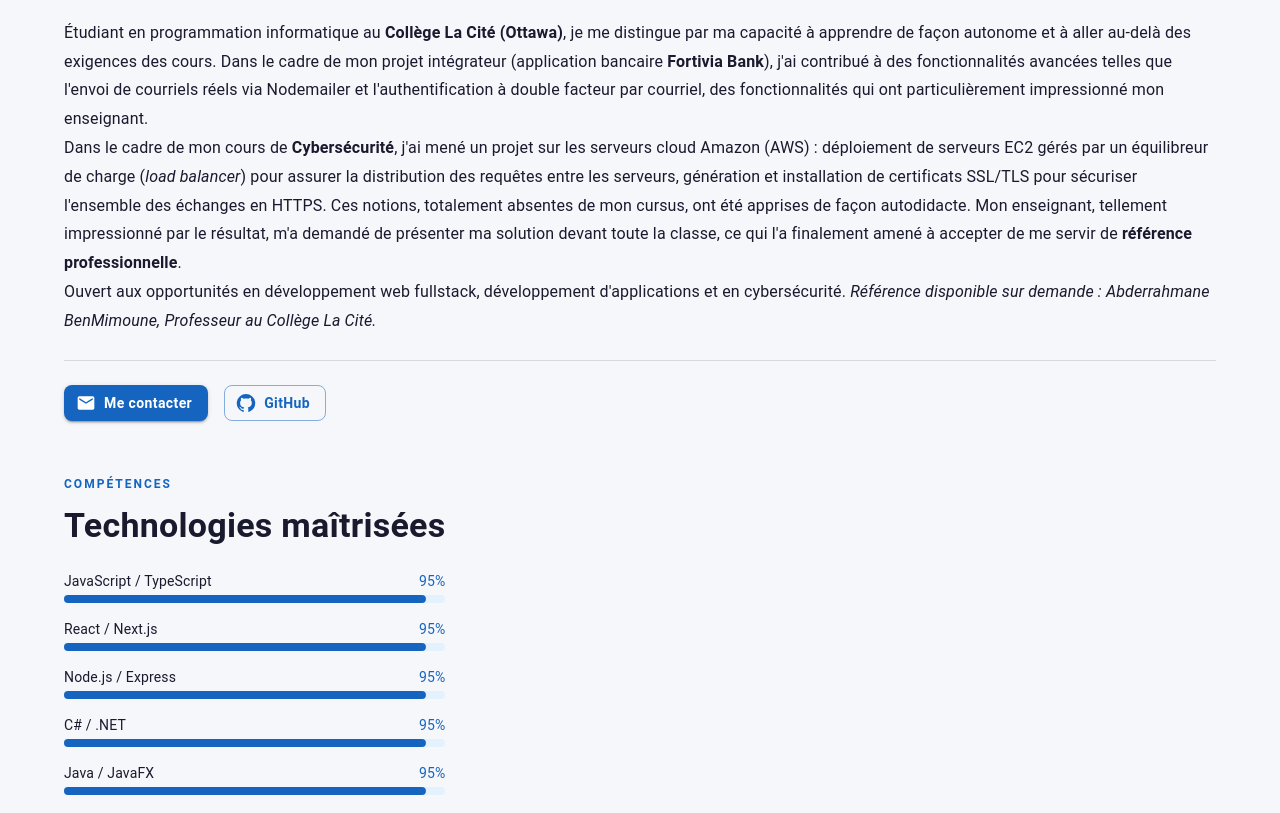
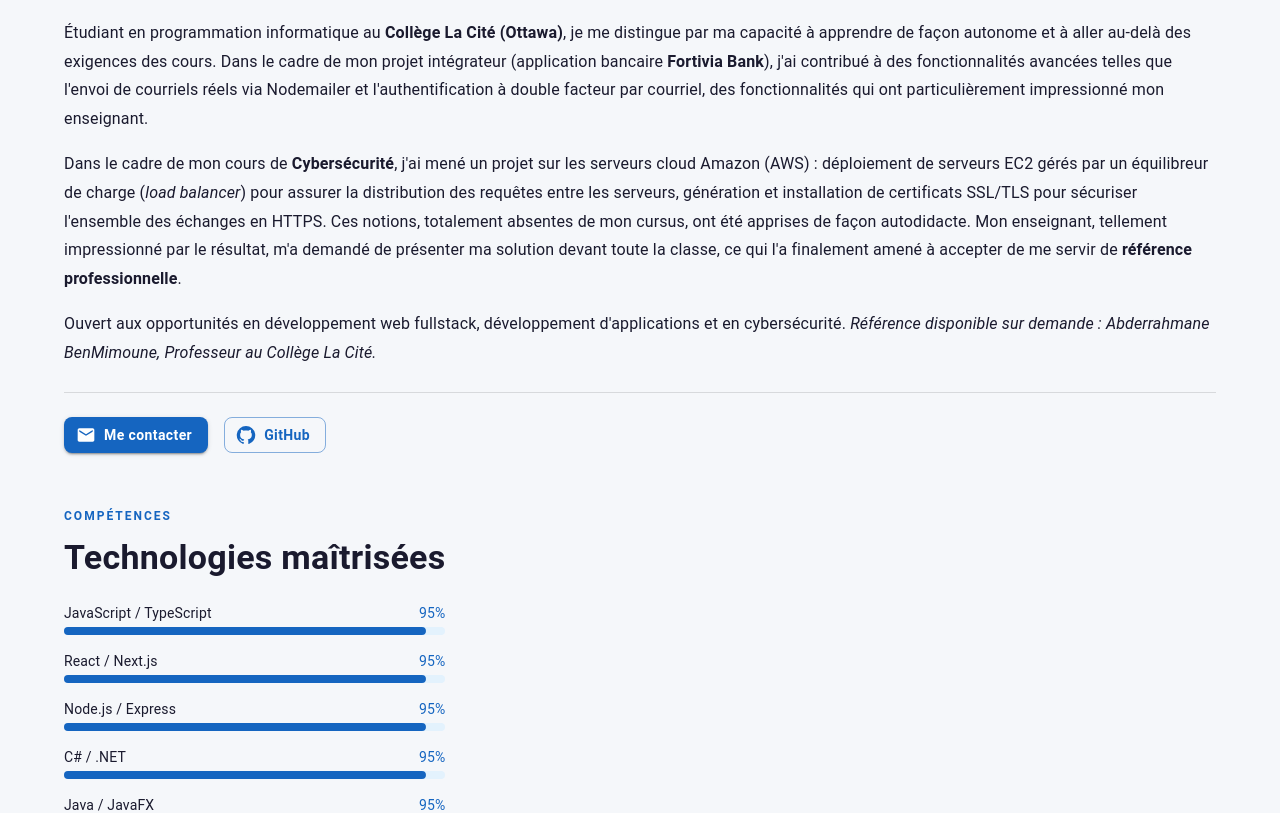
Before and after one commit to Exauce14/Portfolio_professionnel, a Next.js app: page / in a window 1280 px wide. Shown: the part 1320-2133 px from the top of the page. Built offline with nearby package versions, Linux system fonts and the light colour scheme.

Commit message:
Corrections warnings : 'use client' Footer, suppression FormHelperTextProps, suppression prop paragraph

```diff
--- a/src/app/page.js
+++ b/src/app/page.js
@@ -111,7 +111,7 @@
               <Typography variant="overline" color="primary" sx={{ fontWeight: 700, letterSpacing: 2 }}>À propos</Typography>
               <Typography variant="h4" sx={{ fontWeight: 700, mt: 0.5, mb: 3 }}>Qui suis-je ?</Typography>
 
-              <Typography color="text.secondary" paragraph sx={{ lineHeight: 1.8 }}>
+              <Typography color="text.secondary" sx={{ lineHeight: 1.8, mb: 2 }}>
                 Étudiant en programmation informatique au <strong>Collège La Cité (Ottawa)</strong>, je me distingue
                 par ma capacité à apprendre de façon autonome et à aller au-delà des exigences des cours.
                 Dans le cadre de mon projet intégrateur (application bancaire <strong>Fortivia Bank</strong>),
@@ -120,7 +120,7 @@
                 impressionné mon enseignant.
               </Typography>
 
-              <Typography color="text.secondary" paragraph sx={{ lineHeight: 1.8 }}>
+              <Typography color="text.secondary" sx={{ lineHeight: 1.8, mb: 2 }}>
                 Dans le cadre de mon cours de <strong>Cybersécurité</strong>, j&apos;ai mené un projet sur les serveurs
                 cloud Amazon (AWS) : déploiement de serveurs EC2 gérés par un équilibreur de charge (<em>load balancer</em>)
                 pour assurer la distribution des requêtes entre les serveurs, génération et installation de certificats
@@ -130,7 +130,7 @@
                 de <strong>référence professionnelle</strong>.
               </Typography>
 
-              <Typography color="text.secondary" paragraph sx={{ lineHeight: 1.8 }}>
+              <Typography color="text.secondary" sx={{ lineHeight: 1.8, mb: 2 }}>
                 Ouvert aux opportunités en développement web fullstack, développement d&apos;applications et en cybersécurité.{' '}
                 <em>Référence disponible sur demande : Abderrahmane BenMimoune, Professeur au Collège La Cité.</em>
               </Typography>
--- a/src/app/testimonials/add/page.js
+++ b/src/app/testimonials/add/page.js
@@ -69,7 +69,6 @@
                 onChange={(e) => setForm({ ...form, name: e.target.value })}
                 error={!!errors.name}
                 helperText={errors.name}
-                FormHelperTextProps={{ sx: { color: 'error.main' } }}
               />
               <Box>
                 <Typography variant="body2" fontWeight={600} gutterBottom>Note *</Typography>
@@ -83,7 +82,6 @@
                 onChange={(e) => setForm({ ...form, message: e.target.value })}
                 error={!!errors.message}
                 helperText={errors.message}
-                FormHelperTextProps={{ sx: { color: 'error.main' } }}
                 placeholder="Partagez votre expérience..."
               />
               <Button
--- a/src/app/testimonials/edit/[id]/page.js
+++ b/src/app/testimonials/edit/[id]/page.js
@@ -92,7 +92,6 @@
                 onChange={(e) => setForm({ ...form, name: e.target.value })}
                 error={!!errors.name}
                 helperText={errors.name}
-                FormHelperTextProps={{ sx: { color: 'error.main' } }}
               />
               <Box>
                 <Typography variant="body2" fontWeight={600} gutterBottom>Note</Typography>
@@ -106,7 +105,6 @@
                 onChange={(e) => setForm({ ...form, message: e.target.value })}
                 error={!!errors.message}
                 helperText={errors.message}
-                FormHelperTextProps={{ sx: { color: 'error.main' } }}
               />
               <Button
                 type="submit"
--- a/src/components/Footer.js
+++ b/src/components/Footer.js
@@ -1,3 +1,4 @@
+'use client';
 import Box from '@mui/material/Box';
 import Typography from '@mui/material/Typography';
 import IconButton from '@mui/material/IconButton';
```
Also changed, not shown: 1 other file (tests, documents, lock files or other folders).
